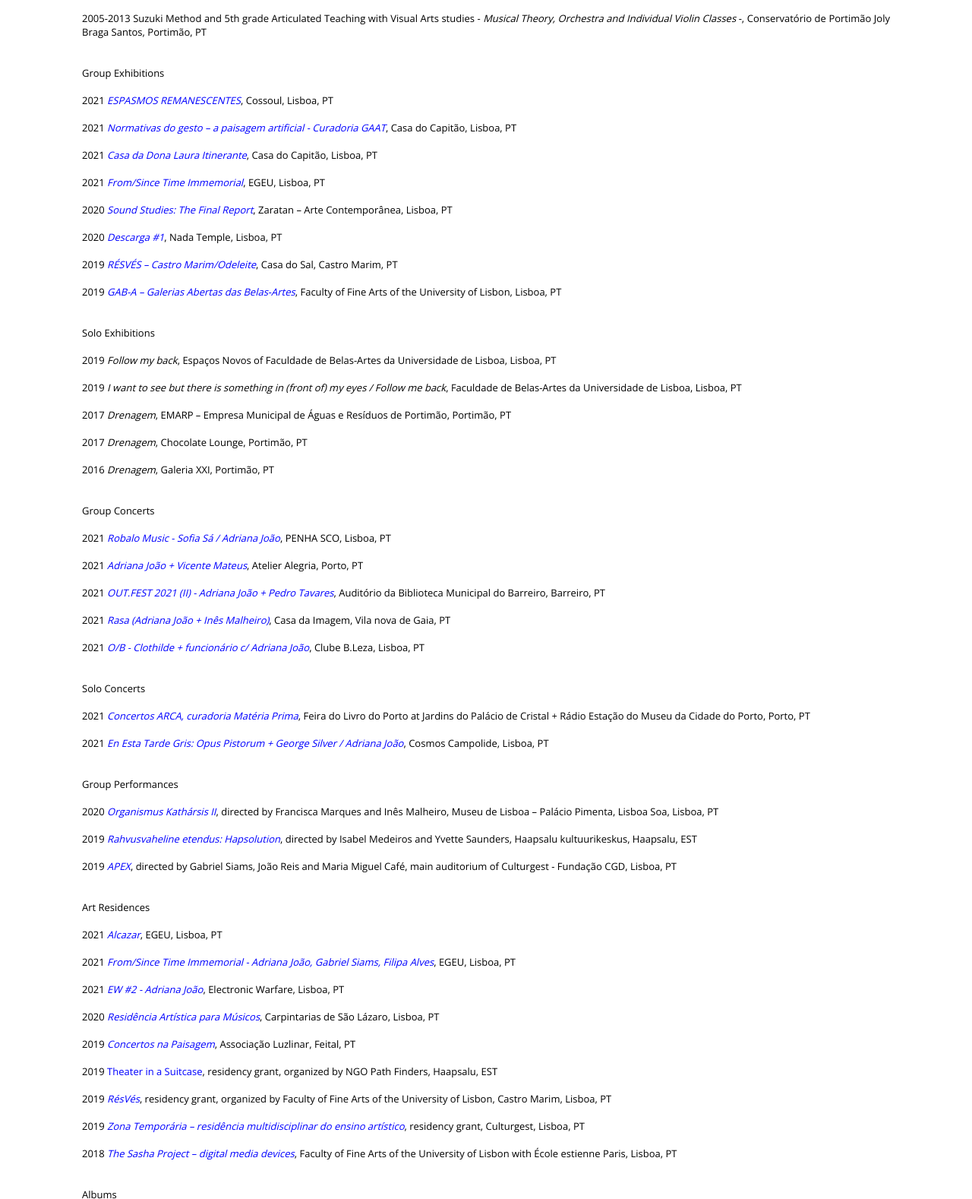
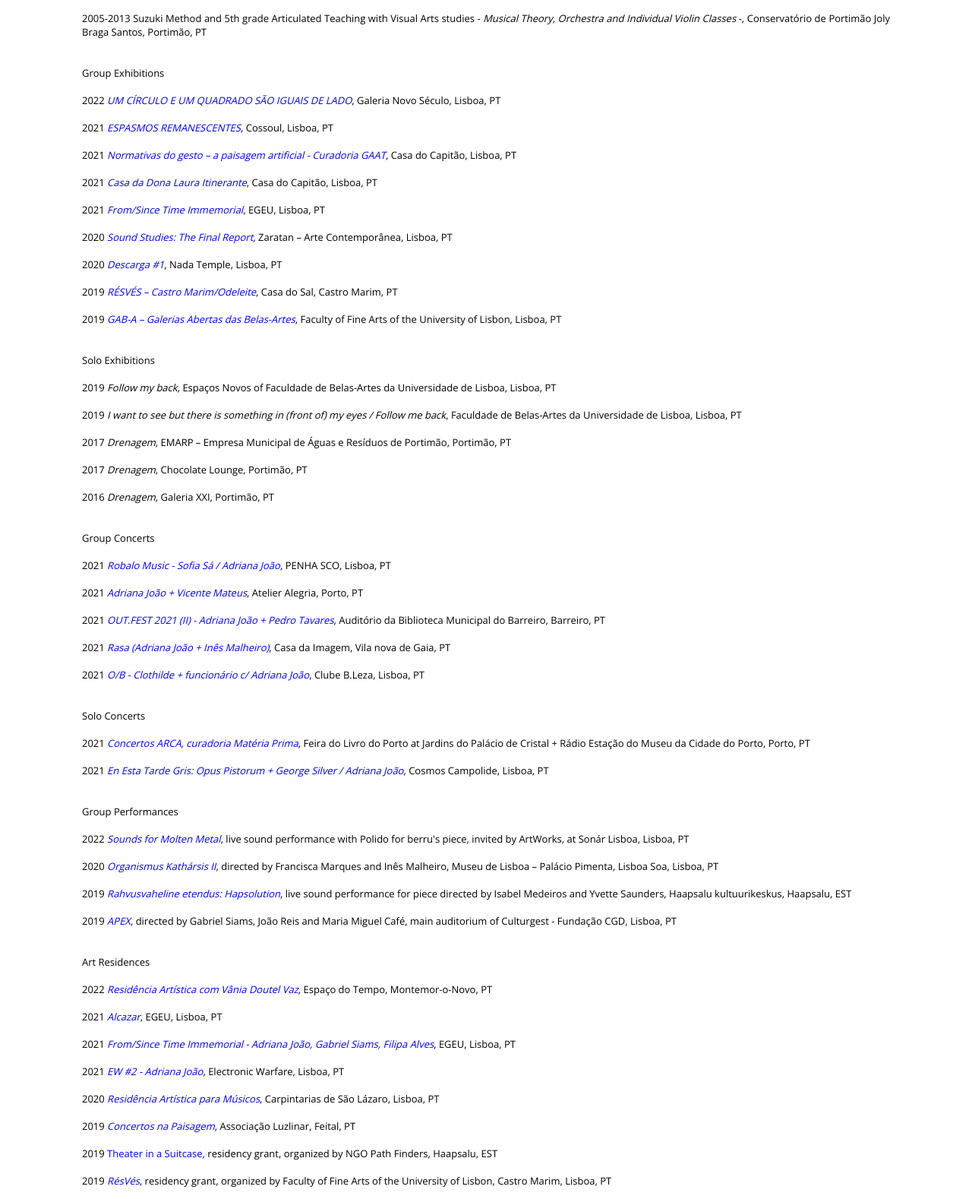
Before and after one commit to adrianajoao/adrianajoao.github.io, a plain HTML site: page adrianajoao.html in a window 1280 px wide. Shown: the part 569-2147 px from the top of the page at 76% size. Drawn offline with nearby package versions, Linux system fonts and the light colour scheme.

Commit message:
Update adrianajoao.html

```diff
--- a/adrianajoao.html
+++ b/adrianajoao.html
@@ -47,6 +47,10 @@ Education
 
 <br><br><br>
 Group Exhibitions
+
+<br><br>
+2022 <a href="https://www.instagram.com/p/CbtDR_NM498/?utm_source=ig_web_copy_link" class="ESPASMOSREMANESCENTES">
+<i>UM CÍRCULO E UM QUADRADO SÃO IGUAIS DE LADO</i></a>, Galeria Novo Século, Lisboa, PT
 
 <br><br>
 2021 <a href="https://www.instagram.com/p/CVyBAdSMiX5/" class="ESPASMOSREMANESCENTES">
@@ -141,12 +145,16 @@ Solo Concerts
 Group Performances
 
 <br><br>
+2022 <a href="https://sonarlisboa.pt/pt/2022/artists/sonar-d-artworks-x-berru-collective" class="apex">
+<i>Sounds for Molten Metal</i></a>, live sound performance with Polido for berru's piece, invited by ArtWorks, at Sonár Lisboa, Lisboa, PT
+
+<br><br>
 2020 <a href="http://www.lisboasoa.com/francisca-marques-e-ines-pereira/" class="organismuskatharsisII">
 <i>Organismus Kathársis II</i></a>, directed by Francisca Marques and Inês Malheiro, Museu de Lisboa – Palácio Pimenta, Lisboa Soa, Lisboa, PT
 
 <br><br>
 2019 <a href="https://www.facebook.com/events/2509934855788832/" class="hapsolution">
-<i>Rahvusvaheline etendus: Hapsolution</i></a>, directed by Isabel Medeiros and Yvette Saunders, Haapsalu kultuurikeskus, Haapsalu, EST
+<i>Rahvusvaheline etendus: Hapsolution</i></a>, live sound performance for piece directed by Isabel Medeiros and Yvette Saunders, Haapsalu kultuurikeskus, Haapsalu, EST
 
 <br><br>
 2019 <a href="https://www.facebook.com/events/375963773060950/" class="apex">
@@ -156,6 +164,10 @@ Group Performances
 
 <br><br><br>
 Art Residences
+
+<br><br>
+2022 <a href="https://www.instagram.com/p/CcI4xuvMJKJ/?utm_source=ig_web_copy_link" class="egeu2">
+<i>Residência Artística com Vânia Doutel Vaz</i></a>, Espaço do Tempo, Montemor-o-Novo, PT
 
 <br><br>
 2021 <a href="https://www.instagram.com/_egeu/" class="egeu2">
@@ -217,6 +229,8 @@ Books
 <br><br>
 2018 <i>adriana joão</i></a>, self-published photography book, Lisboa, PT
 
+
+
 <br><br><br>
 Selected Publications, Projections, Album Covers and Soundtracks
 
@@ -266,6 +280,11 @@ Selected Publications, Projections, Album Covers and Soundtracks
 
 <br><br><br>
 Curation and Production
+
+<br><br>
+2022 <a href="https://www.instagram.com/p/CbtDR_NM498/?utm_source=ig_web_copy_link" class="sal">
+  <i>UM CÍRCULO E UM QUADRADO SÃO IGUAIS DE LADO</i></a>, Galeria Novo Século, Lisboa, PT
+
 <br><br>
 2022 <a href="https://www.instagram.com/p/CZug6BfLqIG/" class="sal">
   <i>TEIA no Cosmos</i></a>, Cosmos Campolide, Lisboa, PT
```
